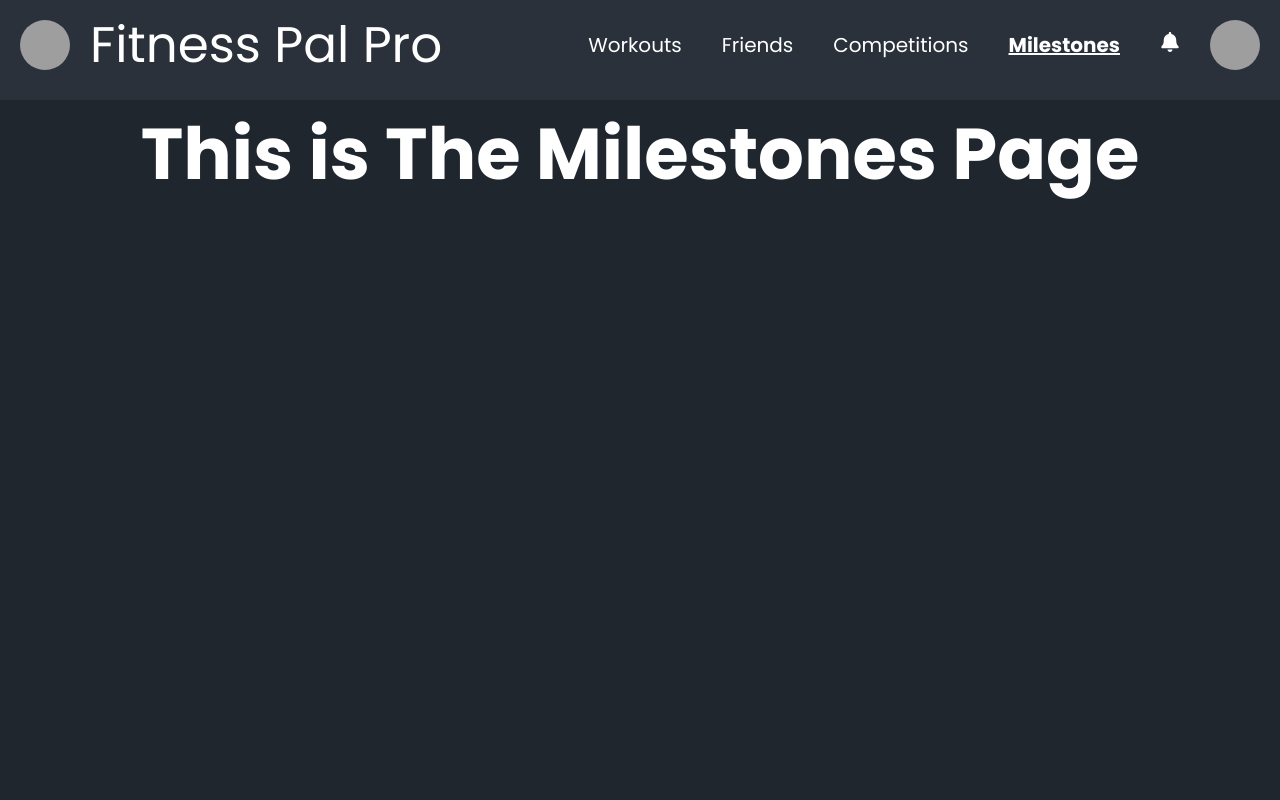
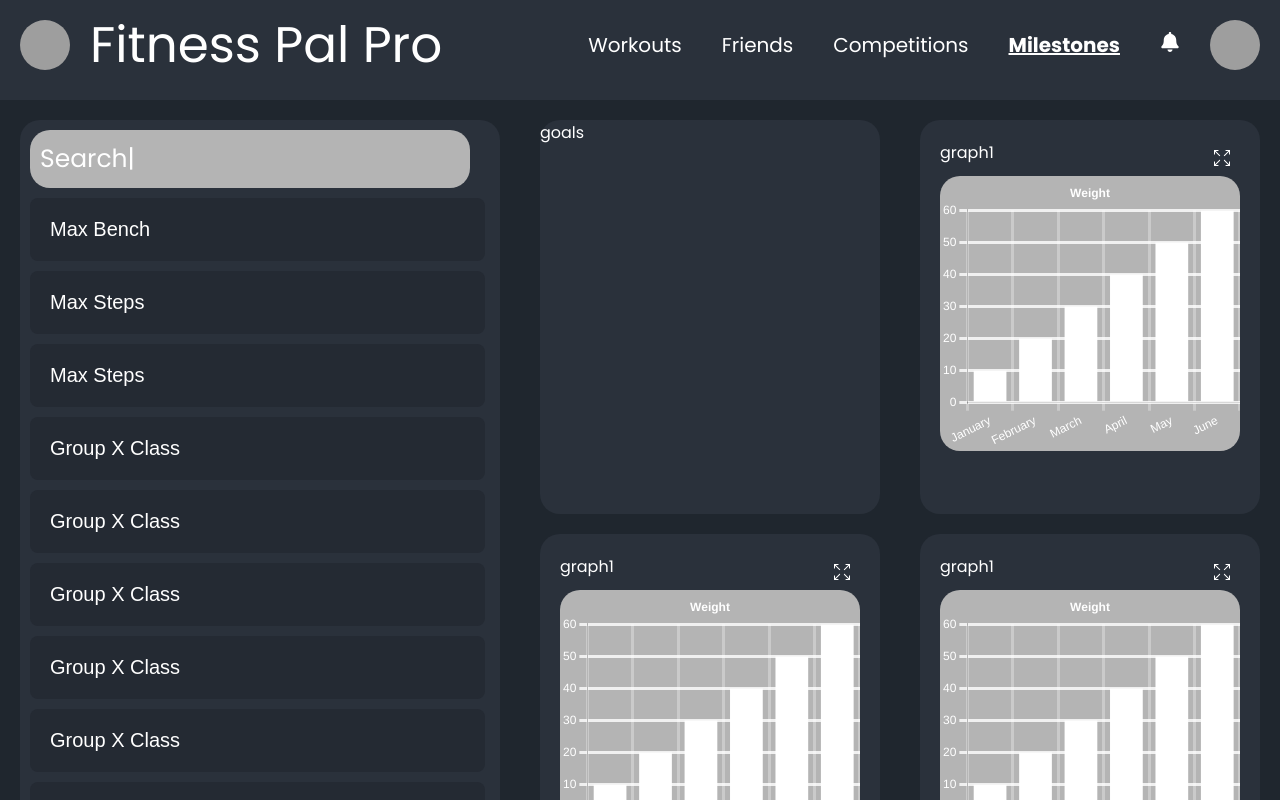
Before and after one commit to AlexMerlo1/Fitness-Pal-Pro, a React (Vite) app in the folder frontend/: page /Milestones in a window 1280 px wide. Built offline with nearby package versions, Linux system fonts and the light colour scheme; grey boxes are pictures that could not be loaded.

Commit message:
Added Graphs to Milestones

```diff
--- /dev/null
+++ b/frontend/src/components/MilestonesPage/Components/Graph.jsx
@@ -0,0 +1,82 @@
+import React from 'react';
+import {
+  Chart as ChartJS,
+  CategoryScale,
+  LinearScale,
+  BarElement,
+  Title,
+  Tooltip,
+  Legend,
+} from 'chart.js';
+import { Bar } from 'react-chartjs-2';
+
+ChartJS.register(
+  CategoryScale,
+  LinearScale,
+  BarElement,
+  Title,
+  Tooltip,
+  Legend
+);
+
+const BarGraph = () => {
+
+  const data = {
+    labels: ['January', 'February', 'March', 'April', 'May', 'June'],
+    datasets: [
+      {
+        label: 'weight',
+        data: [10, 20, 30, 40, 50, 60],
+        backgroundColor: '#FFFFFF', // Bar fill color
+        borderColor: '#FFFFFF', // Bar border color
+        borderWidth: 0, // Thickness of bar borders
+      },
+    ],
+  };
+
+  const options = {
+    responsive: true,
+    maintainAspectRatio: false,
+    plugins: {
+      legend: {
+        display: false,
+        labels: {
+          color: 'white', // Legend label color
+        },
+      },
+      title: {
+        display: true,
+        text: 'Weight',
+        color: 'white', // Title color
+      },
+    },
+    scales: {
+      x: {
+        ticks: {
+          color: 'white', // X-axis label color
+        },
+        grid: {
+          color: 'rgba(255,255,255,0.3)', // X-axis gridline color
+          lineWidth: 3, // Thickness of grid
+        },
+      },
+      y: {
+        ticks: {
+          color: 'white', // Y-axis label color
+        },
+        grid: {
+          color: 'rgba(255,255,255,0.8)', // Y-axis gridline color
+          lineWidth: 3, // Thickness of grid
+        },
+      },
+    },
+  };
+
+  return (
+    <div style={ {width: '100%', height: '275px', borderRadius: '20px', backgroundColor: '#b4b4b4'}}>
+      <Bar data={data} options={options} />
+    </div>
+  );
+};
+
+export default BarGraph;
--- /dev/null
+++ b/frontend/src/components/MilestonesPage/Components/GraphOverlay.css
@@ -0,0 +1,44 @@
+.graph-overlay {
+    position: fixed;
+    top: 0;
+    left: 0;
+    width: 100%;
+    height: 100%;
+    background: rgba(0, 0, 0, 0.5);
+    display: flex;
+    justify-content: center;
+    align-items: center;
+  }
+
+  .graph-container {
+    background: white;
+    padding: 20px;
+    border-radius: 10px;
+    width: 50%;
+    height: 75%;
+    text-align: center;
+    position: relative;
+  }
+
+  .close-button {
+    position: absolute;
+    top: 10px;
+    left: 10px;
+    width: 30px;
+    height: 30px;
+    background-color: #007bff;
+    color: white;
+    border: none;
+    border-radius: 50%;
+    cursor: pointer;
+    display: flex;
+    justify-content: center;
+    align-items: center;
+    font-size: 1.2em;
+    font-weight: bold;
+    text-align: center;
+  }
+
+  .close-button:hover {
+    background-color: #0056b3;
+  }
--- /dev/null
+++ b/frontend/src/components/MilestonesPage/Components/GraphOverlay.jsx
@@ -0,0 +1,96 @@
+import React from 'react';
+// import React, {useState, useEffect } from 'react';
+import { FaArrowLeft } from 'react-icons/fa';
+import './GraphOverlay.css'
+import {
+  Chart as ChartJS,
+  CategoryScale,
+  LinearScale,
+  BarElement,
+  Title,
+  Tooltip,
+  Legend,
+} from 'chart.js';
+import { Bar } from 'react-chartjs-2';
+
+ChartJS.register(
+  CategoryScale,
+  LinearScale,
+  BarElement,
+  Title,
+  Tooltip,
+  Legend
+);
+
+const BarGraphOverlay = ({ onClose }) => {
+  const handleOverlayClick = (e) => {
+    // Close if you click anywhere on the screen
+    if (e.target.classList.contains('graph-overlay')) {
+      onClose();
+    }
+  };
+
+
+  const data = {
+    labels: ['January', 'February', 'March', 'April', 'May', 'June'],
+    datasets: [
+      {
+        label: 'weight',
+        data: [10, 20, 30, 40, 50, 60],
+        backgroundColor: '#FFFFFF', // Bar fill color
+        borderColor: '#FFFFFF', // Bar border color
+        borderWidth: 0, // Thickness of bar borders
+      },
+    ],
+  };
+
+  const options = {
+    responsive: true,
+    maintainAspectRatio: false,
+    plugins: {
+      legend: {
+        display: false,
+        labels: {
+          color: 'white', // Legend label color
+        },
+      },
+      title: {
+        display: true,
+        text: 'Weight',
+        color: 'white', // Title color
+      },
+    },
+    scales: {
+      x: {
+        ticks: {
+          color: 'white', // X-axis label color
+        },
+        grid: {
+          color: 'rgba(255,255,255,0.3)', // X-axis gridline color
+          lineWidth: 3, // Thickness of grid
+        },
+      },
+      y: {
+        ticks: {
+          color: 'white', // Y-axis label color
+        },
+        grid: {
+          color: 'rgba(255,255,255,0.8)', // Y-axis gridline color
+          lineWidth: 3, // Thickness of grid
+        },
+      },
+    },
+  };
+
+  return (
+    <div className='graph-overlay'  onClick={handleOverlayClick}>
+      <div className='graph-container' style={ {padding:'50px', width: '70%', height: '70%', borderRadius: '20px', backgroundColor: '#b4b4b4'}}>
+        Test Title
+        <Bar data={data} options={options} />
+        <button className='close-button' onClick={onClose}><FaArrowLeft /></button>
+      </div>
+    </div>
+  );
+};
+
+export default BarGraphOverlay;
--- a/frontend/src/components/MilestonesPage/Milestones.css
+++ b/frontend/src/components/MilestonesPage/Milestones.css
@@ -3,109 +3,93 @@
   display: grid;
   position: relative;
   background-color: #1F262E;
+  height: 100vh;
+  overflow-y:hidden;
+}
+
+.milestones-body {
+  flex-grow: 1;
+  display: grid;
+  grid-template-columns: repeat(2, 1fr);
+}
+
+.milestones-search-div {
+  background-color: var(--lightgray);
+  border-radius: 20px;
+  margin: 20px;
+  max-height:800px;
+  padding-right:20px;
+}
+
+.milestones-search-bar {
+  padding: 10px;
+  background-color: var(--offgray);
+  border-radius: 20px;
+  margin:10px;
+  font-size: 25px;;
+}
+
+.milestones-cards {
+  display: grid;
+  gap: 10px;
+  margin: 10px;
+  /* padding-right: 80px; */
+  width: 100%;
+  max-height: 700px;
+  overflow-y: auto;
+  scroll-margin-left: 20px;
 
 }
 
-.weekly-container, .monthly-container {
-  text-align: center;
-  margin-bottom: 2em;
+.milestones-card {
+  font-size: 20px;
+  text-align: left;
+  padding: 20px;
+  margin-right: 5px;
+  background-color: #242a33;
+  border-radius: 8px;
+  color: #FFFFFF;
+  border: none;
 }
 
-.weekly-container {
-  text-align: center;
+.milestones-card:hover {
+  text-align: left;
+  padding: 20px;
+  background-color: #4D5B6B;
+  color: #ffffff;
+  border: none;
+  cursor: pointer;
 }
 
-.skill-button {
-  padding: 30px;
-  background: #246CBE;
-  backdrop-filter: blur(30px);
-  padding-top: 100px;
-  padding-bottom: 100px;
-  margin-right: 40px;
-  margin-left: 40px;
-  border-radius: 15px;
-  font-size: 3em;
-  color: white;
-  border: 2px solid white;
-  transition: background-color .2s ease-in-out, transform .3s ease-in-out;
+.graphs-body {
+  flex-grow: 1;
+  display: grid;
+  grid-template-columns: repeat(2, 1fr);
+  height: 100%;
 }
 
-.skill-button:hover {
-  background-color: #FD760F;
-  transform: scale(1.05);
+.goals-div {
+  border-radius: 20px;
+  margin: 20px;
+  margin-bottom: 0px;
+  background-color: var(--lightgray);
 }
 
-h1 {
-  text-align: center;
-  font-size: 4.5em;
-  margin-bottom: 50px;
+.graph-div {
+  border-radius: 20px;
+  margin: 20px;
+  margin-bottom:0px;
+  padding: 20px;
+  padding-bottom: 0px;
+  background-color: var(--lightgray);
 }
 
-.submit-button {
-  text-align: right;
-  margin-right: 85px;
+.graph-topbar {
+  display: flex;
 }
 
-.button-submit {
-  background: transparent;
-  backdrop-filter: blur(30px);
-  border: 2px solid white;
-  outline: none;
-  border-radius: 40px;
+.zoom-button {
+  margin:10px;
+  margin-left: auto;
   cursor: pointer;
-  font-size: 16px;
-  height: 50%;
-  color: white;
-  font-weight: 700;
-  padding: 20px;
-  text-align: center;
-  transition: background-color .2s ease-in-out, border-color .2s ease-in-out;
 }
-
-.button-submit:hover {
-  background: white;
-  border: 2px solid black;
-  color: black;
-}
-
-.scroller {
-  max-width: 100%;
-  overflow: hidden;
-  display: flex;
-  align-items: center;
-}
-
-
-.scroller-inner {
-  display: flex;
-  justify-content: space-around;
-  transition: none;
-  gap: 20px;
-  padding: 10px;
-}
-
-.start-marquee {
-  animation: marquee-animation .2s ease-in-out, fade-in .25s ease-in-out;
-}
-
-@keyframes marquee-animation {
-  0% {
-    transform: translateX(0); /* Start at initial position */
-  }
-  100% {
-    transform: translateX(-100%); /* Move all content to the left */
-  }
-}
-
-@keyframes fade-in {
-  0% {
-    opacity: 1;
-  }
-  90% {
-    opacity: 1;
-  }
-
-  100% {
-    opacity: 0;
-  }
-}
--- a/frontend/src/components/MilestonesPage/Milestones.jsx
+++ b/frontend/src/components/MilestonesPage/Milestones.jsx
@@ -1,17 +1,79 @@
 import React, { useState } from 'react';
 import './Milestones.css';
 import TopBar from '../TopBar/TopBar.jsx';
-
-// import { FaArrowRight } from 'react-icons/fa';
-// not sure what this is ^^^
-
+import { SlSizeFullscreen } from "react-icons/sl";
+// import SimpleGraph from './Components/Graph.jsx';
+import BarGraph from './Components/Graph.jsx';
+import BarGraphOverlay from './Components/GraphOverlay.jsx';
 
 const Milestones = () => {
+
+  const [isBarGraphPopupVisible, setBarGraphPopupVisible] = useState(false);
+
+  const toggleBarGraphPopup = () => {
+    setBarGraphPopupVisible(!isBarGraphPopupVisible);
+  };
+
 
   return (
     <div className='goals-container'>
       <TopBar milestonesClass="ActiveTab"/>
-      <h1>This is The Milestones Page</h1>
+      <div className='milestones-body'>
+        <div className="milestones-search-div">
+            <div className="milestones-search-bar">Search|</div>
+            <div class="milestones-cards">
+                <button class="milestones-card">Max Bench</button>
+                <button class="milestones-card">Max Steps</button>
+                <button class="milestones-card">Max Steps</button>
+                <button class="milestones-card">Group X Class</button>
+                <button class="milestones-card">Group X Class</button>
+                <button class="milestones-card">Group X Class</button>
+                <button class="milestones-card">Group X Class</button>
+                <button class="milestones-card">Group X Class</button>
+                <button class="milestones-card">Group X Class</button>
+                <button class="milestones-card">Group X Class</button>
+                <button class="milestones-card">Group X Class</button>
+                <button class="milestones-card">Group X Class</button>
+            </div>
+        </div>
+        <div className="graphs-body">
+          <div className="goals-div">
+            goals
+            <div className="zoom-button"></div>
+            </div>
+          <div className="graph-div">
+            <div className="graph-topbar">
+            graph1
+            <SlSizeFullscreen className="zoom-button" onClick={toggleBarGraphPopup}/>
+            </div>
+            <div className="graph-display">
+              <BarGraph />
+            </div>
+            </div>
+            <div className="graph-div">
+            <div className="graph-topbar">
+            graph1
+            <SlSizeFullscreen className="zoom-button" onClick={toggleBarGraphPopup}/>
+            </div>
+            <div className="graph-display">
+              <BarGraph />
+            </div>
+            </div>
+            <div className="graph-div">
+            <div className="graph-topbar">
+            graph1
+            <SlSizeFullscreen className="zoom-button" onClick={toggleBarGraphPopup}/>
+            </div>
+            <div className="graph-display">
+              <BarGraph />
+            </div>
+            </div>
+        </div>
+      </div>
+
+
+      {isBarGraphPopupVisible && <BarGraphOverlay onClose={toggleBarGraphPopup} />}
+      {/* {isBarGraphPopupVisible && <FriendsPopup onClose={toggleBarGraphPopup} />} */}
     </div>
   );
 };
--- a/frontend/src/components/TopBar/TopBar.jsx
+++ b/frontend/src/components/TopBar/TopBar.jsx
@@ -4,7 +4,7 @@ import FriendsPopup from '../HomePage/components/FriendsPopUp/FriendsPopUp';
 import NotificationsPopup from '../HomePage/components/NotificationPopUp/NotificationsPopup';
 import './TopBar.css';
 import useWindowWidth from '../ScreenSize/ScreenSize';
-import { FaUserFriends, FaCalendar, FaStore, FaEllipsisH, FaBell } from 'react-icons/fa';
+import { FaBell } from 'react-icons/fa';
 
 
 function TopBar({ titleClass, workoutClass, compClass, milestonesClass, friendsClass, profileClass }) {
--- /dev/null
+++ b/package.json
@@ -0,0 +1,6 @@
+{
+  "dependencies": {
+    "chart.js": "^4.4.6",
+    "react-chartjs-2": "^5.2.0"
+  }
+}
```
Also changed, not shown: frontend/src/components/MilestonesPage/Components/Graph.css (added), frontend/src/components/MilestonesPage/Goals.txt (deleted), 1 other file (tests, documents, lock files or other folders).
